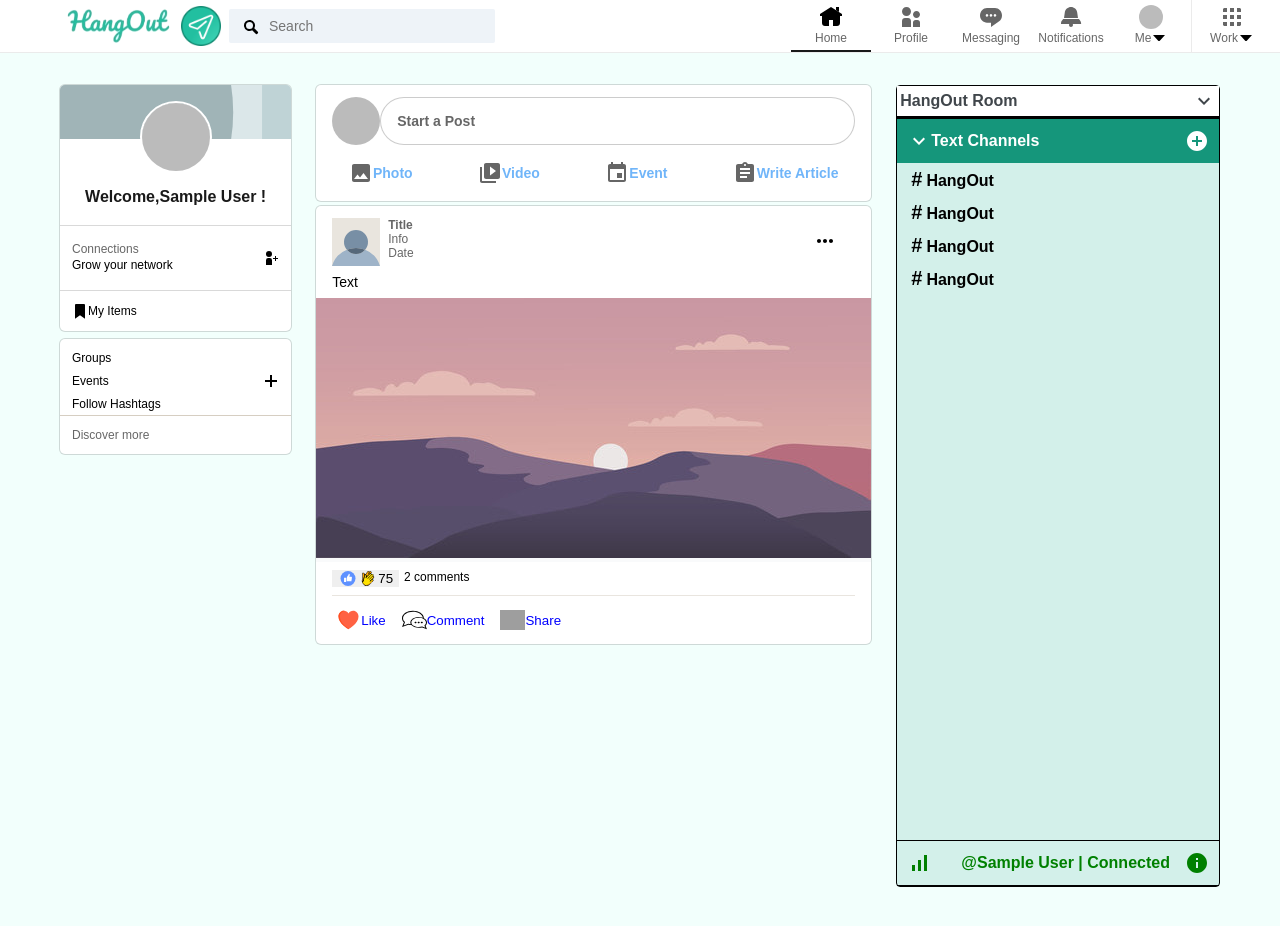
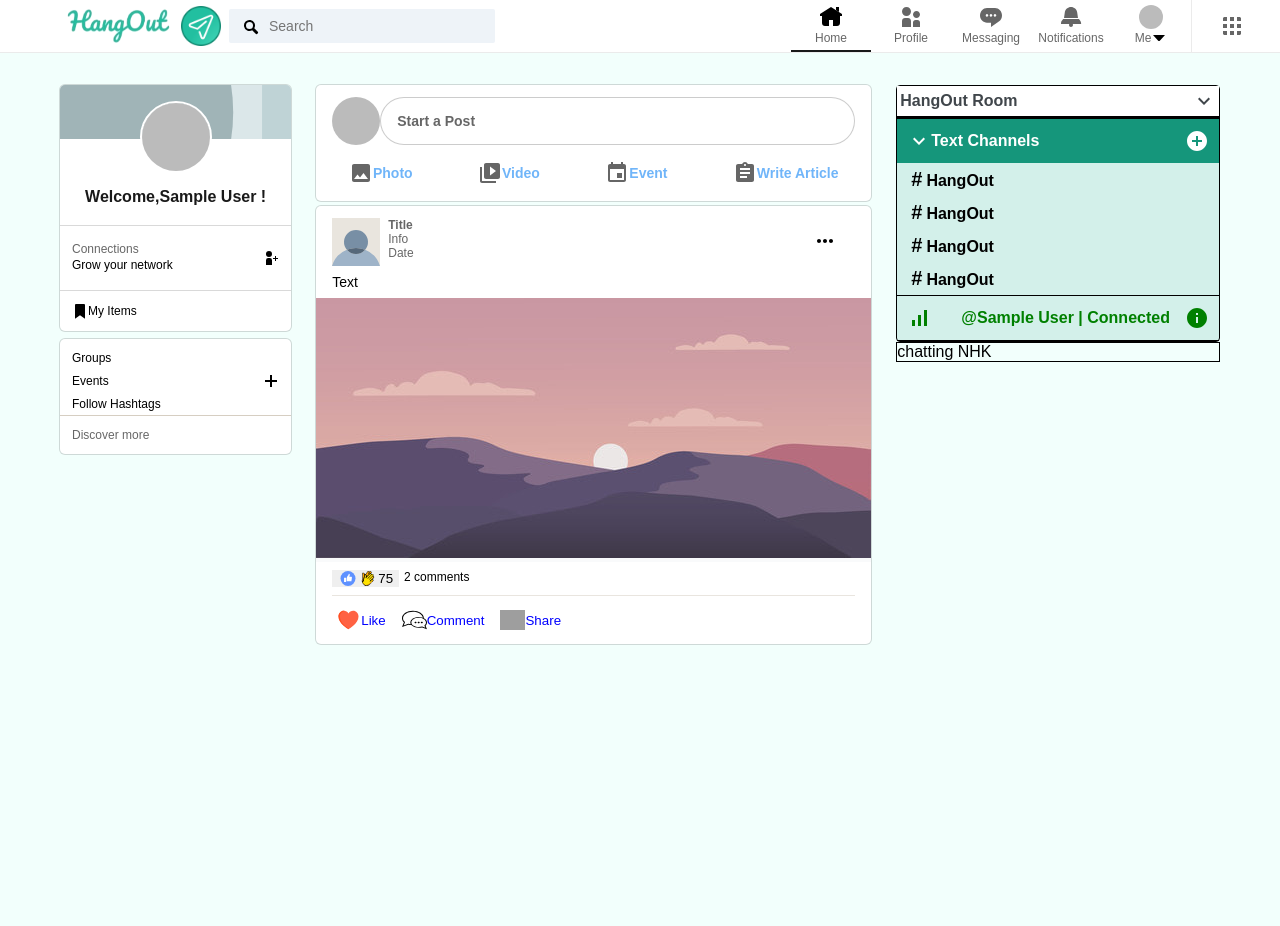
Before and after one commit to Tanish118/LetsOpenUp, a React (Create React App) app in the folder loufrontend/: page /home in a window 1280 px wide. Shown: the top 926 px of the page. After the commit the page ends 800 px from the top, so only its background shows below. Built offline with nearby package versions, Linux system fonts and the light colour scheme; no server answers; sample sign-in values are in the browser's storage; grey boxes are pictures that could not be loaded.

Commit message:
messenger

```diff
--- a/loufrontend/src/App.js
+++ b/loufrontend/src/App.js
@@ -31,8 +31,6 @@ function App(props) {
            <Header />
             <Profile />
             </Route>
-
-
         </Switch>
       </Router>
     </div>
--- a/loufrontend/src/components/Header.js
+++ b/loufrontend/src/components/Header.js
@@ -66,8 +66,8 @@ const Header = (props) => {
               <a>
                 <img src="/images/nav-work.svg" alt="" />
                 <span>
-                  Work
-                  <img src="/images/down-icon.svg" alt="" />
+                  {/* Work
+                  <img src="/images/down-icon.svg" alt="" /> */}
                 </span>
               </a>
             </Work>
--- a/loufrontend/src/components/RightMessenger.js
+++ b/loufrontend/src/components/RightMessenger.js
@@ -10,7 +10,7 @@ function RightMessenger() {
         <Container>
             <Messenger>
                 <Rightprofile/>
-                {/* <ChatArea/> */}
+                <ChatArea/>
             </Messenger>
         </Container>
 
@@ -23,7 +23,5 @@ const Messenger=styled.div`
 `;
 const Container= styled.div`
     grid-area: right;
-    /* display:grid;
-    grid-template-areas:"channel chatArea";
-    grid-template-columns:minmax(0,8fr) minmax(0,8fr) ; */
+
 `;
--- a/loufrontend/src/components/Rightprofile.js
+++ b/loufrontend/src/components/Rightprofile.js
@@ -44,13 +44,12 @@ function Rightprofile(props) {
 
 
 const SideBar=styled.div`
- grid-area: channel;
 border:1px solid black;
 border-radius: 4px;
 display: flex;
 flex-direction: column;
 flex:0.25;
-height:100vh;
+height:100%;
 background-color:#d3f0ea;
 `;
 const SideTop=styled.div`
```
